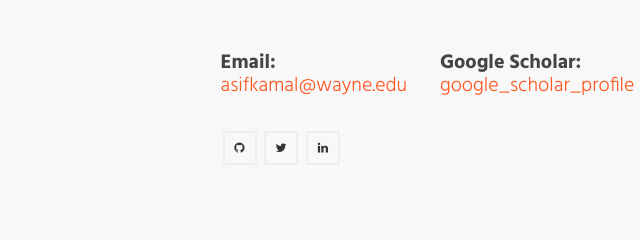
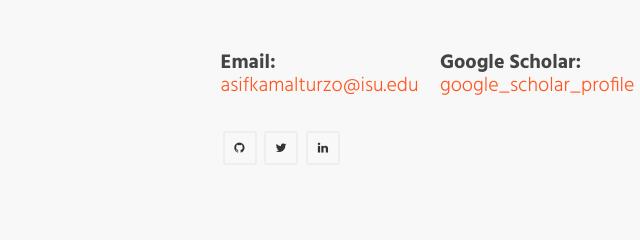
Before and after one commit to asifkamalturzo/asifkamalturzo.github.io, a plain HTML site: page index.html in a window 1280 px wide. Shown: the part 404-644 px from the top of the page, 142-782 px from the left. Drawn offline with Linux system fonts and the light colour scheme.

Commit message:
Update index.html

```diff
--- a/index.html
+++ b/index.html
@@ -72,7 +72,7 @@
                     <div class="col-md-3">
                         <div class="personal-details">
                             <strong>Email:</strong>
-                            <small><a href="mailto:asifkamal@wayne.edu">asifkamal@wayne.edu</a></small>
+                            <small><a href="mailto:asifkamalturzo@isu.edu">asifkamalturzo@isu.edu</a></small>
                         </div>
                     </div>
                     <div class="col-md-3">
```
